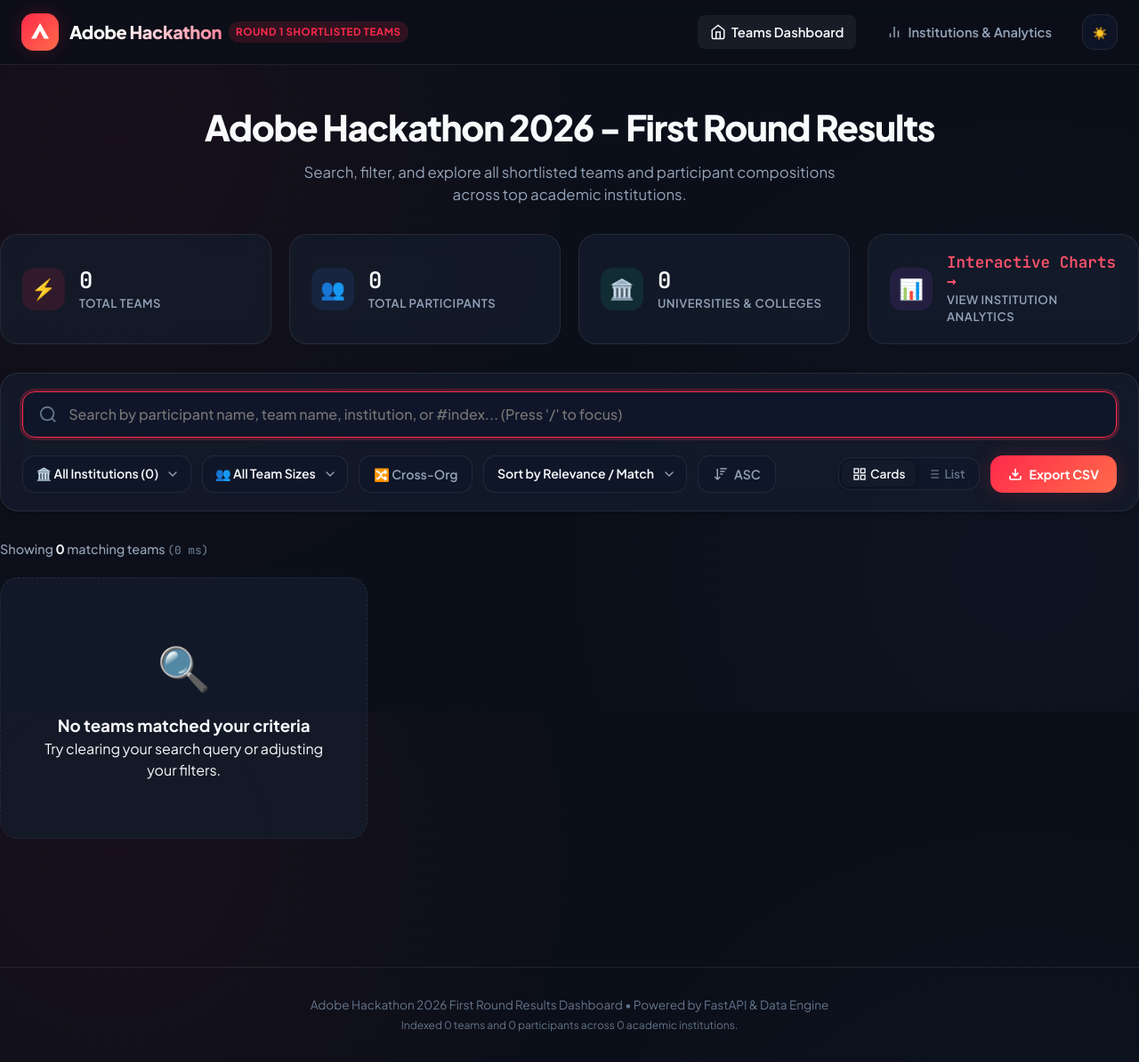
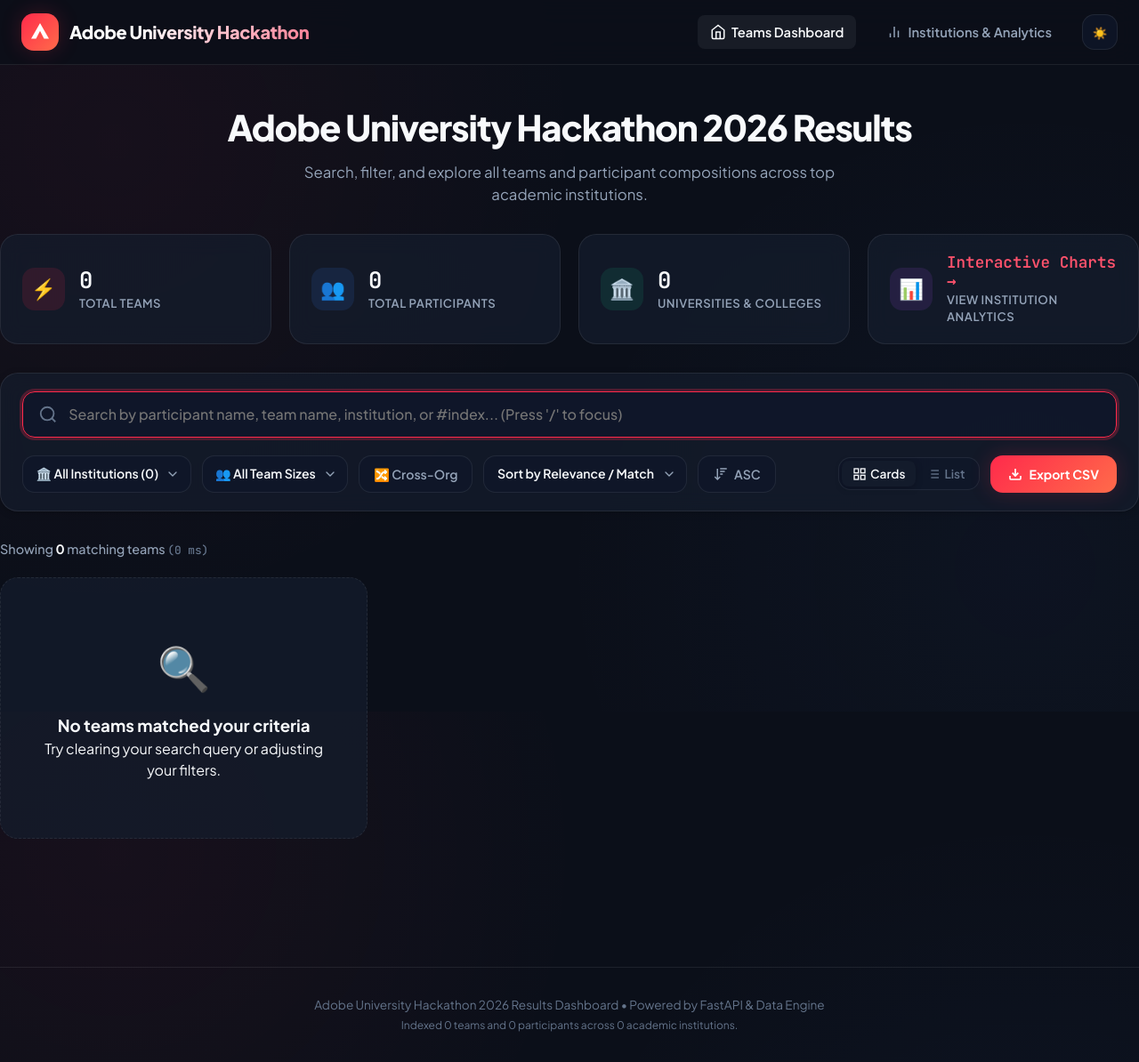
Before and after one commit to tarun05-design/adobe-hackathon-2026-dashboard, a FastAPI app: page / in a window 1280 px wide. Shown: the whole page at 89% size. Run offline with FastAPI, Linux system fonts and the light colour scheme; data that the repository does not hold is empty.

Commit message:
style: remove Round 1 tag and update title to Adobe University Hackathon

```diff
--- a/app/main.py
+++ b/app/main.py
@@ -11,7 +11,7 @@ from app.data import DataStore
 
 # Initialize FastAPI app
 app = FastAPI(
-    title="Adobe Hackathon 2026 Results Dashboard",
+    title="Adobe University Hackathon 2026 Results Dashboard",
     description="Search, filter, and explore 78,044 participant records across 26,760 teams.",
     version="1.0.0"
 )
--- a/templates/analytics.html
+++ b/templates/analytics.html
@@ -1,6 +1,6 @@
 {% extends "base.html" %}
 
-{% block title %}Institution Analytics & Charts - Adobe Hackathon 2026 Dashboard{% endblock %}
+{% block title %}Institution Analytics & Charts - Adobe University Hackathon 2026 Dashboard{% endblock %}
 
 {% block content %}
 <div class="container" style="padding-top: 2.5rem; padding-bottom: 4rem;">
--- a/templates/base.html
+++ b/templates/base.html
@@ -4,9 +4,9 @@
 <head>
   <meta charset="UTF-8">
   <meta name="viewport" content="width=device-width, initial-scale=1.0">
-  <title>{% block title %}Adobe Hackathon 2026 Results Dashboard{% endblock %}</title>
+  <title>{% block title %}Adobe University Hackathon 2026 Results Dashboard{% endblock %}</title>
   <meta name="description"
-    content="Explore, search, and filter 78,044 participant records across 26,760 teams from Adobe Hackathon 2026 first-round results.">
+    content="Explore, search, and filter 78,044 participant records across 26,760 teams from Adobe University Hackathon 2026 results.">
 
   <!-- CSS Stylesheet -->
   <link rel="stylesheet" href="/static/css/styles.css">
@@ -24,10 +24,7 @@
           </svg>
         </div>
         <div style="display:flex; flex-direction:column;">
-          <div style="display:flex; align-items:center; gap:8px;">
-            <span class="brand-title">Adobe Hackathon</span>
-            <span class="brand-tag">Round 1 Shortlisted Teams</span>
-          </div>
+          <span class="brand-title">Adobe University Hackathon</span>
         </div>
       </a>
 
@@ -70,7 +67,7 @@
   <!-- Footer -->
   <footer>
     <div class="container">
-      <p>Adobe Hackathon 2026 First Round Results Dashboard • Powered by FastAPI & Data Engine</p>
+      <p>Adobe University Hackathon 2026 Results Dashboard • Powered by FastAPI & Data Engine</p>
       <p style="font-size:0.75rem; margin-top:4px;">Indexed {{ stats.total_teams|default(26760) }} teams and {{
         stats.total_participants|default(78044) }} participants across {{ stats.total_organisations|default(2961) }}
         academic institutions.</p>
--- a/templates/index.html
+++ b/templates/index.html
@@ -1,13 +1,13 @@
 {% extends "base.html" %}
 
-{% block title %}Explore Results - Adobe Hackathon 2026 Dashboard{% endblock %}
+{% block title %}Explore Results - Adobe University Hackathon 2026 Dashboard{% endblock %}
 
 {% block content %}
 <div class="container hero-section">
   <!-- Hero Header -->
   <div class="hero-header">
-    <h1 class="hero-title">Adobe Hackathon 2026 - First Round Results</h1>
-    <p class="hero-subtitle">Search, filter, and explore all shortlisted teams and participant compositions across top academic institutions.</p>
+    <h1 class="hero-title">Adobe University Hackathon 2026 Results</h1>
+    <p class="hero-subtitle">Search, filter, and explore all teams and participant compositions across top academic institutions.</p>
   </div>
 
   <!-- Quick Stats & Analytics Link Bar -->
--- a/templates/team_detail.html
+++ b/templates/team_detail.html
@@ -1,6 +1,6 @@
 {% extends "base.html" %}
 
-{% block title %}Team #{{ team.entry_index }} - {{ team.team_name }} - Adobe Hackathon 2026{% endblock %}
+{% block title %}Team #{{ team.entry_index }} - {{ team.team_name }} - Adobe University Hackathon 2026{% endblock %}
 
 {% block content %}
 <div class="container" style="padding-top: 3rem; padding-bottom: 4rem; max-width: 900px;">
```
Also changed, not shown: README.md.
